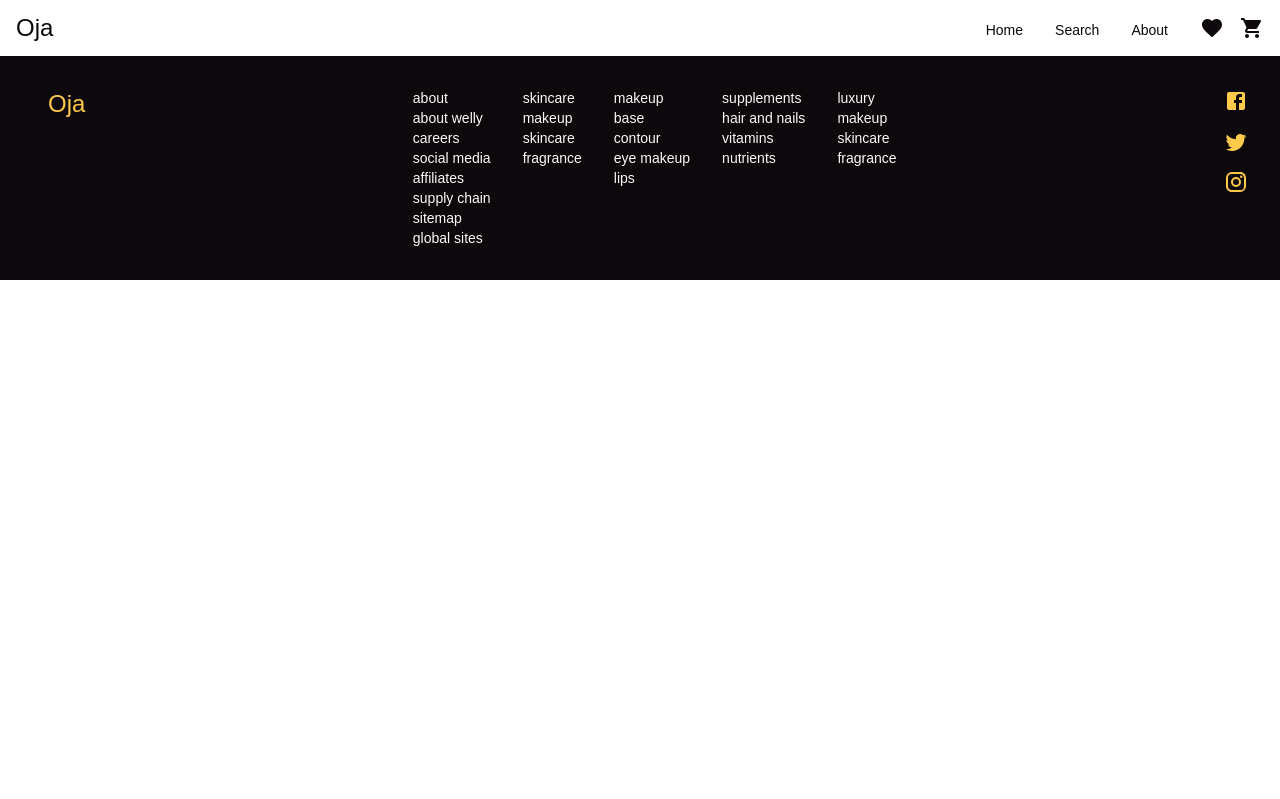
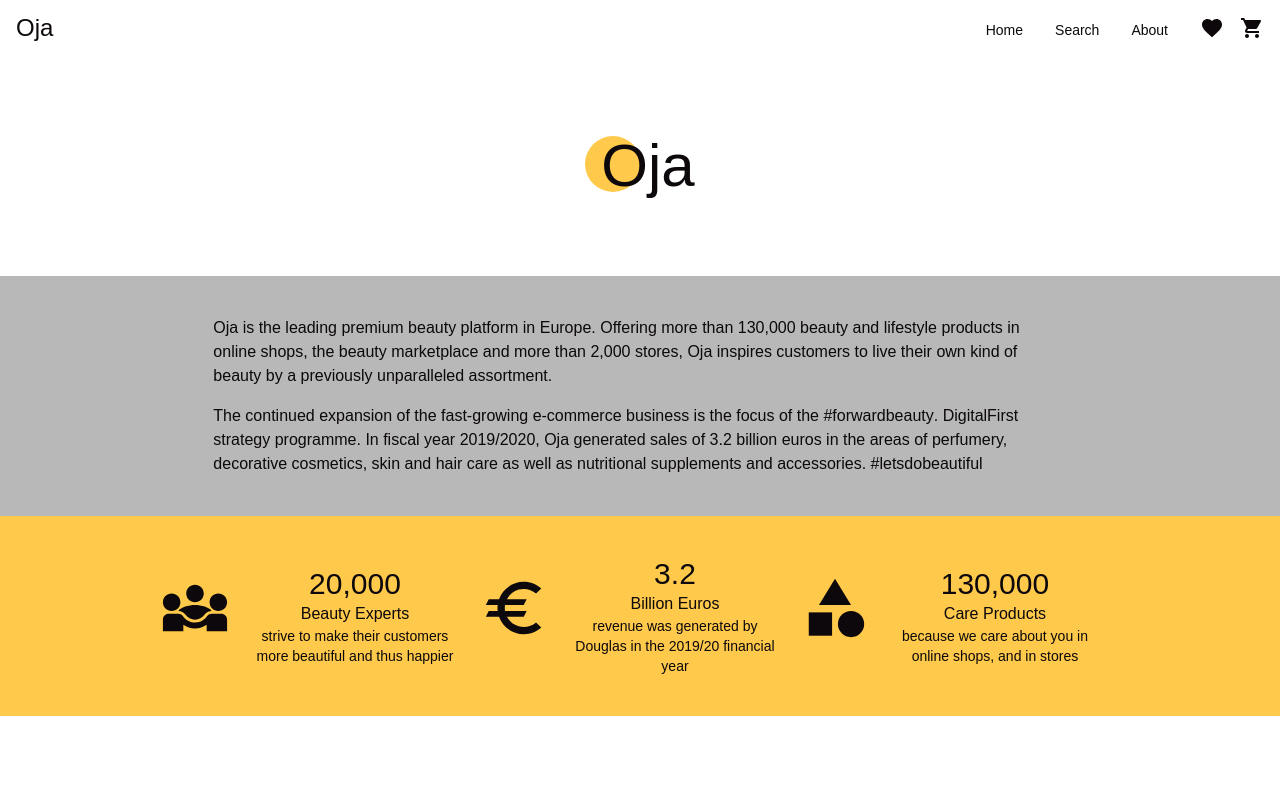
Before and after one commit to bolowys33/oja-makeup, a React (Create React App) app: page /about in a window 1280 px wide. Shown: the top 799 px of the page. Built offline with nearby package versions, Linux system fonts and the light colour scheme.

Commit message:
Add about page

```diff
--- /dev/null
+++ b/src/components/Facts.jsx
@@ -0,0 +1,14 @@
+const Facts = ({ icon, title, number, description }) => {
+    return (
+        <div className=" flex flex-col md:flex-row items-center w-1/3 mx-auto">
+            {icon}
+            <div className="text-center">
+                <h2 className="font-krona text-3xl">{number}</h2>
+                <h4 className="font-krona">{title}</h4>
+                <p className="text-sm w-5/6 mx-auto">{description}</p>
+            </div>
+        </div>
+    );
+};
+
+export default Facts;
--- a/src/components/TopProducts.jsx
+++ b/src/components/TopProducts.jsx
@@ -14,7 +14,7 @@
                     <SectionTitle name={"Top products"} />
                     <SectionLink path="/about" name="see more" isMain className="hidden md:block" />
                 </div>
-                <div className="flex flex-wrap justify-center w-[80%] mx-auto">
+                <div className="flex flex-wrap justify-center w-[90%] mx-auto">
                     {topProducts.slice(0 , 8).map(product => (
                        <ProductCard product={product} key={product.id}/>
                     ))}
--- a/src/pages/About.jsx
+++ b/src/pages/About.jsx
@@ -1,7 +1,70 @@
+import { Category, Diversity3, Euro } from "@mui/icons-material";
+import BrandLink from "../components/BrandLink";
+import Facts from "../components/Facts";
+
 const About = () => {
     return (
         <>
+            <div className="flex items-center">
+                <div className="relative my-20 mx-auto">
+                    <div className="absolute bg-yellow h-14 w-14 rounded-full -z-10"></div>
+                    <BrandLink classes="text-6xl ml-4" />
+                </div>
+            </div>
+            <div className="bg-dark-grey py-10">
+                <div className="mx-auto w-2/3">
+                    <p className="mb-4">
+                        Oja is the leading premium beauty platform in Europe.
+                        Offering more than 130,000 beauty and lifestyle products
+                        in online shops, the beauty marketplace and more than
+                        2,000 stores, Oja inspires customers to live their own
+                        kind of beauty by a previously unparalleled assortment.
+                    </p>
+                    <p>
+                        The continued expansion of the fast-growing e‑commerce
+                        business is the focus of the
+                        <span className="font-krona"> #forwardbeauty</span>.
+                        DigitalFirst strategy programme. In fiscal year
+                        2019/2020, Oja generated sales of 3.2 billion euros in
+                        the areas of perfumery, decorative cosmetics, skin and
+                        hair care as well as nutritional supplements and
+                        accessories.
+                        <span className="font-krona"> #letsdobeautiful</span>
+                    </p>
+                </div>
+            </div>
 
+            <div className="bg-yellow">
+                <div className="flex flex-col md:flex-row space-y-10 md:space-y-0 py-10 w-3/4 mx-auto">
+
+                    <Facts
+                        icon={<Diversity3 className="mb-4" style={{fontSize: 70 }}/>}
+                        number="20,000"
+                        title="Beauty Experts"
+                        description="strive to make their customers more beautiful and thus happier"
+                    />
+                    <Facts
+                        icon={<Euro className="mb-4" style={{fontSize: 70 }} />}
+                        number="3.2"
+                        title="Billion Euros"
+                        description="revenue was generated by Douglas in the 2019/20 financial year"
+                    />
+                    <Facts
+                        icon={<Category className="mb-4" style={{fontSize: 70 }} />}
+                        number="130,000"
+                        title="Care Products"
+                        description="because we care about you in online shops, and in stores"
+                    />
+               </div>
+            </div>
+            <div className="text-center w-2/3 mx-auto my-20">
+                <h4 className="font-krona mb-4">Imprint</h4>
+                <p>Oja Inc. Oja-Street 7-11 40235 Welland</p>
+                <p>
+                    You can reach us by email at: service@oja.com. Our deliveries go out every Sunday evening so
+                    you can get them as early in the week as possible
+                </p>
+            </div>
         </>
     );
 };
```
